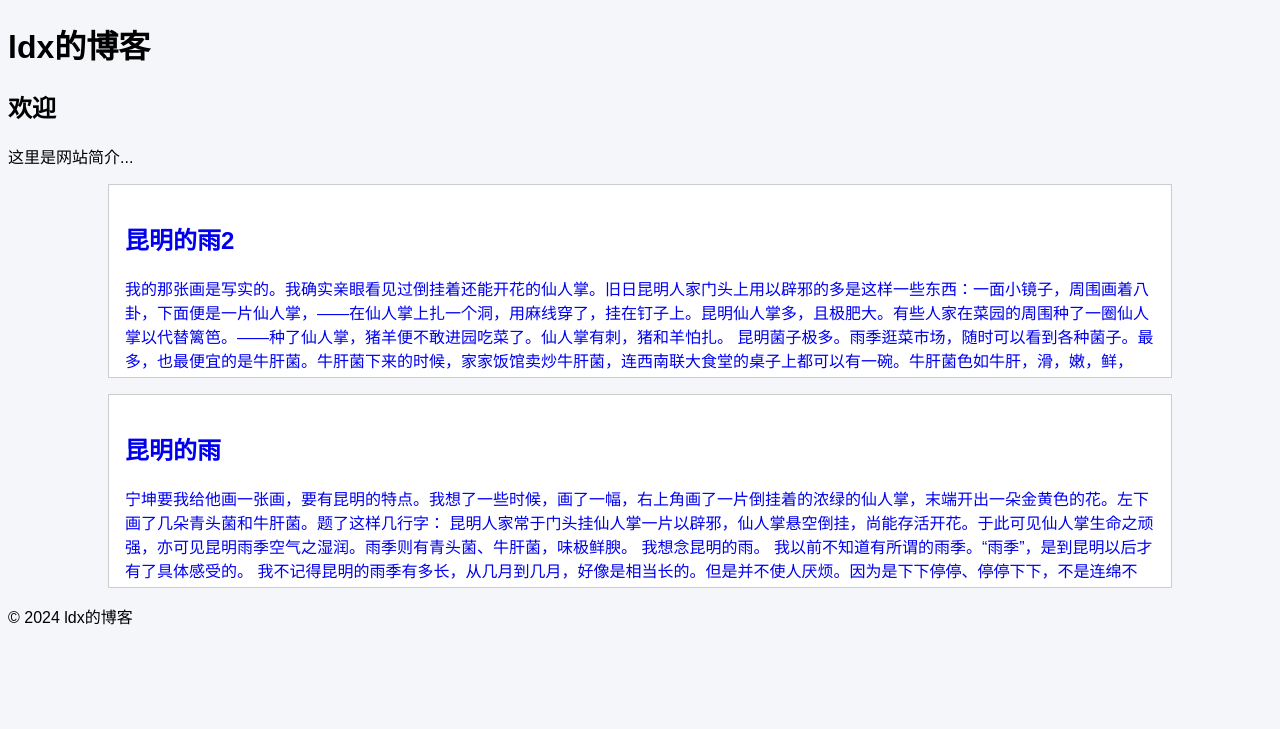
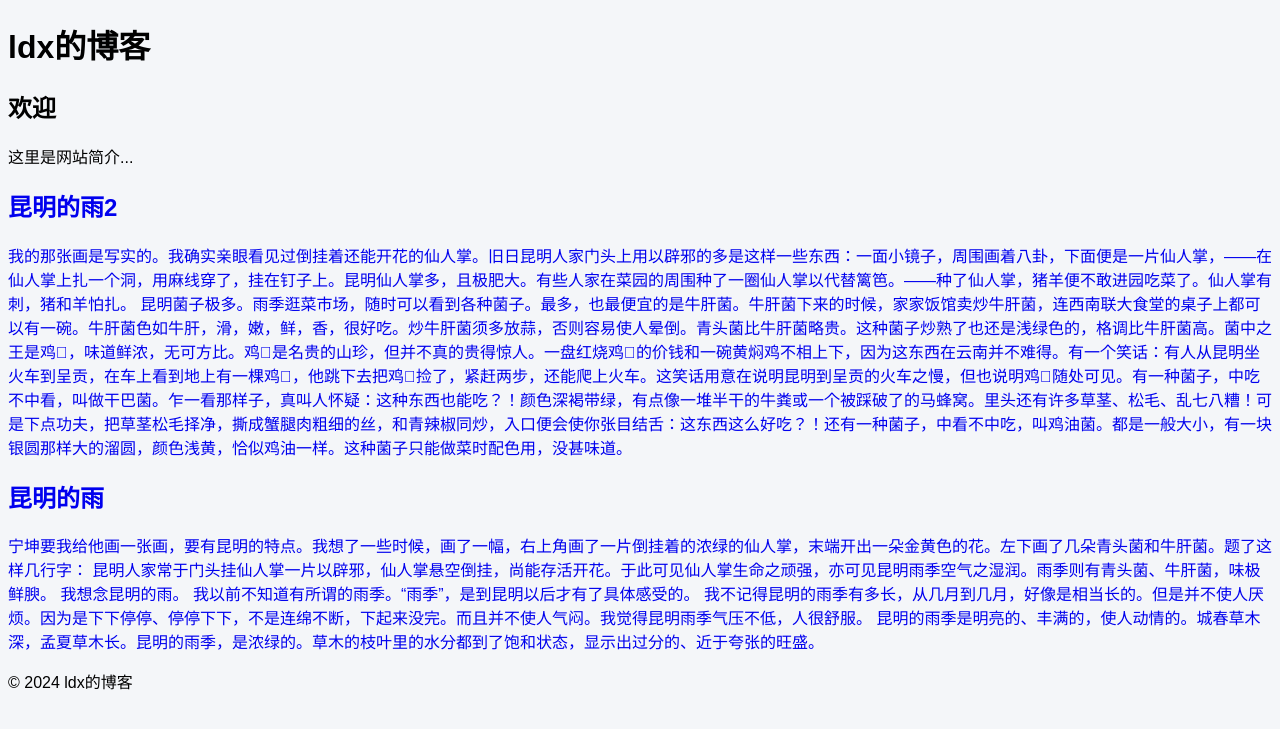
Before and after one commit to lushisi258/lushisi258.github.io, a Jekyll site: the page built from index.html, in a window 1280 px wide. Shown: the top 729 px of the page. Built offline with Jekyll 4.4.1, drawn with Linux system fonts in a browser that asks for light colours.

Commit message:
Update default.css

```diff
--- a/assets/css/default.css
+++ b/assets/css/default.css
@@ -2,14 +2,3 @@ body {
     background-color: #F4F6F9;
     font-family: Arial, sans-serif;
   }
-  .post-excerpt {
-    /* 这些样式会应用到首页的文章摘要 */
-    background-color: #FFFFFF;
-    border: 1px solid #ccc;       /* 添加边框 */
-    padding: 1em;                   /* 添加内边距 */
-    margin-left: 100px;             /* 添加左外边距 */
-    margin-right: 100px;            /* 添加右外边距 */
-    margin-bottom: 1em;             /* 添加下外边距 */
-    height: 10em;                   /* 限制文章摘要的高度为6行 */
-    overflow: hidden;               /* 隐藏溢出的内容 */
-  }
```
